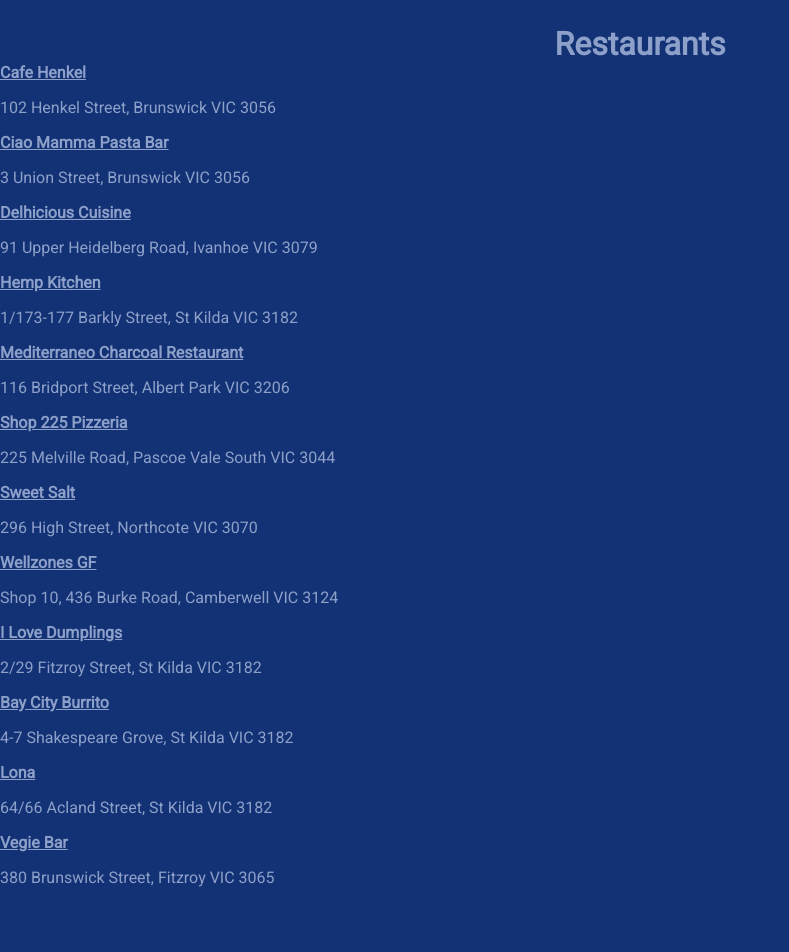
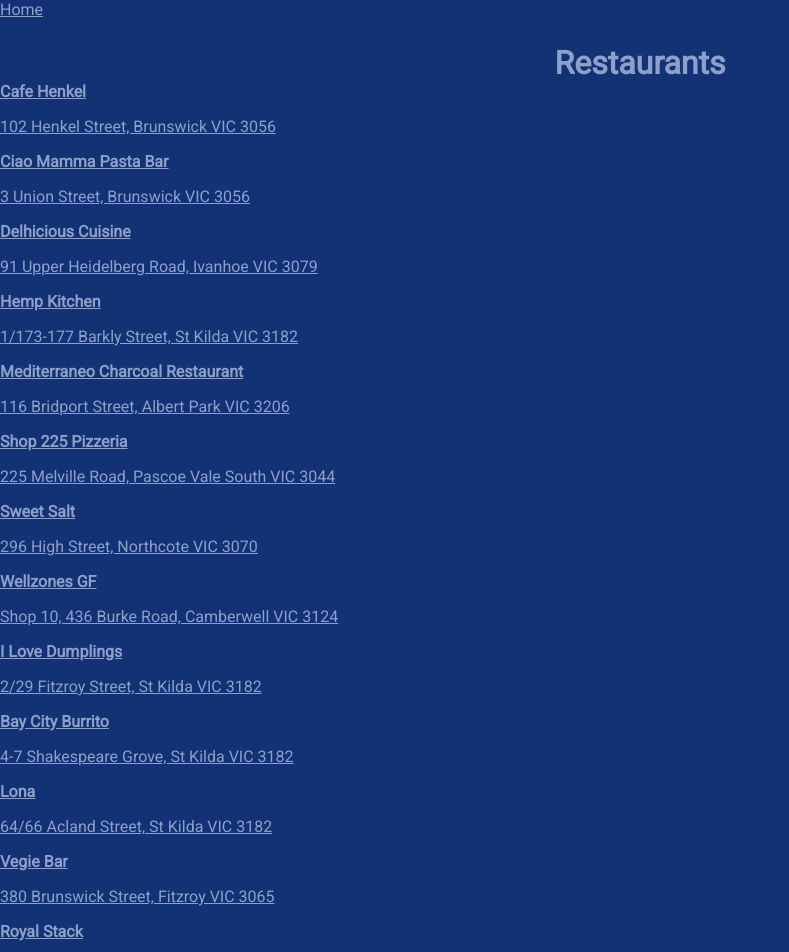
Before and after one commit to writerdean/gluten_free_near_me, a React (Create React App) app: page /eat in a window 1280 px wide. Shown: the top 952 px of the page, without its empty margins (0-789 px from the left). Before the commit the page ends 903 px from the top, so only its background shows below. Built offline with nearby package versions, Linux system fonts and the light colour scheme.

Commit message:
click on address to bring up map app

```diff
--- a/package.json
+++ b/package.json
@@ -3,9 +3,10 @@
   "version": "0.1.0",
   "private": true,
   "dependencies": {
-    "google-maps-react": "^2.0.2",
+    "geolib": "^2.0.24",
     "react": "^16.6.3",
     "react-dom": "^16.6.3",
+    "react-leaflet": "^2.1.2",
     "react-router-dom": "^4.3.1",
     "react-scripts": "2.1.1"
   },
--- a/public/index.html
+++ b/public/index.html
@@ -9,6 +9,9 @@
       manifest.json provides metadata used when your web app is added to the
       homescreen on Android. See https://developers.google.com/web/fundamentals/web-app-manifest/
     -->
+    <link rel="stylesheet" href="https://unpkg.com/leaflet@1.3.4/dist/leaflet.css"
+    integrity="sha512-puBpdR0798OZvTTbP4A8Ix/l+A4dHDD0DGqYW6RQ+9jxkRFclaxxQb/SJAWZfWAkuyeQUytO7+7N4QKrDh+drA=="
+    crossorigin=""/>
     <link rel="manifest" href="%PUBLIC_URL%/manifest.json">
     <!--
       Notice the use of %PUBLIC_URL% in the tags above.
@@ -36,5 +39,8 @@
       To begin the development, run `npm start` or `yarn start`.
       To create a production bundle, use `npm run build` or `yarn build`.
     -->
+    <script src="https://unpkg.com/leaflet@1.3.4/dist/leaflet.js"
+    integrity="sha512-nMMmRyTVoLYqjP9hrbed9S+FzjZHW5gY1TWCHA5ckwXZBadntCNs8kEqAWdrb9O7rxbCaA4lKTIWjDXZxflOcA=="
+    crossorigin=""></script>
   </body>
 </html>
--- a/src/App.css
+++ b/src/App.css
@@ -9,7 +9,7 @@
   color: rgb(141, 160, 201);
 }
 
-
+#mapid { height: 180px; }
 
 .title {
   margin-top: 25px;
@@ -20,7 +20,7 @@
 .button {
 
   text-align: center;
-  font-size: 1.75rem;
+  font-size: 2rem;
   margin: 25px 0;
 
 }
--- a/src/App.js
+++ b/src/App.js
@@ -4,7 +4,8 @@
 import Home from './Home'
 import Eat from './Eat'
 import Restaurant from './Restaurant'
-import {Switch, Route} from 'react-router-dom'
+import {Switch, Route, Link} from 'react-router-dom'
+
 
 class App extends Component {
 
@@ -21,7 +22,8 @@
       {name: 'I Love Dumplings', address: '2/29 Fitzroy Street, St Kilda VIC 3182', lat: '-37.861700', long: '144.973600'},
       {name: 'Bay City Burrito', address: '4-7 Shakespeare Grove, St Kilda VIC 3182', lat: '-37.868210', long: '144.978170'},
       {name: 'Lona', address: '64/66 Acland Street, St Kilda VIC 3182', lat: '-37.866720', long: '144.978250'},
-      {name: 'Vegie Bar', address: '380 Brunswick Street, Fitzroy VIC 3065', lat: '-37.795850', long: '144.979100'}
+      {name: 'Vegie Bar', address: '380 Brunswick Street, Fitzroy VIC 3065', lat: '-37.795850', long: '144.979100'},
+      {name: 'Royal Stack', address: '470 Collins Street, Melbourne VIC 3000', lat: '-37.817325', long: '144.958290'}
   ]
   }
 
@@ -32,14 +34,14 @@
     return (
       <div className="App">
         <nav>
-
+        <Link to="/">Home</Link>
         </nav>
           <main>
             <Switch>
               <Route exact path="/" render={() => <Home />} />
               <Route exact path="/eat" render={() => <Eat data={ restaurants } />} />
               <Route exact path="/restaurants/:name" render={(props) =>
-                <Restaurant {...props }/>} />
+                <Restaurant data={restaurants} {...props }/>} />
             </Switch>
           </main>
 
--- a/src/Eat.js
+++ b/src/Eat.js
@@ -2,6 +2,7 @@
 import { Link } from 'react-router-dom'
 
 export default function Restaurants(props) {
+  // const restaurantLatLong = restaurant.lat + ', ' +  restaurant.long
   return(
     <section>
 
@@ -9,11 +10,11 @@
 
     {props.data.map(restaurant => (
       <div key={restaurant.name}>
-        <h2>
+        <h3>
           <Link to={`/restaurants/${restaurant.name}`}>
           {restaurant.name}</Link>
-        </h2>
-        <p>{restaurant.address}</p>
+        </h3>
+        <p><a href={`maps://maps.apple.com/?11=${restaurant.lat}, ${restaurant.long}&z=18&daddr=${restaurant.address}&dirflg=w&t=m` } target="blank"> {restaurant.address}</a></p>
       </div>
     ))}
 
--- a/src/Restaurant.js
+++ b/src/Restaurant.js
@@ -1,15 +1,24 @@
 import React from 'react'
+// import {Route } from 'react-router-dom'
+
 
 export default function Restaurant(props) {
+
   const restaurant = props.data.find(restaurant =>
     restaurant.name === props.match.params.name)
+  // const restaurantLatLong = restaurant.lat + ', ' +  restaurant.long
 
     return(
       <section>
 
-        <h1>Restaurant</h1>
+
         <p>{restaurant.name}</p>
-        <p>{restaurant.address}</p>
+        <p><a href={`maps://maps.apple.com/?11=${restaurant.lat}, ${restaurant.long}&z=18&daddr=${restaurant.address}&dirflg=w&t=m` } target="blank"> {restaurant.address}</a></p>
+
+        <p>Cuisine: food that won't make you sick</p>
+        <p>Menu items:  </p>
+
       </section>
+
     )
 }
```
Also changed, not shown: src/Container.js (added), 1 other file (tests, documents, lock files or other folders).
